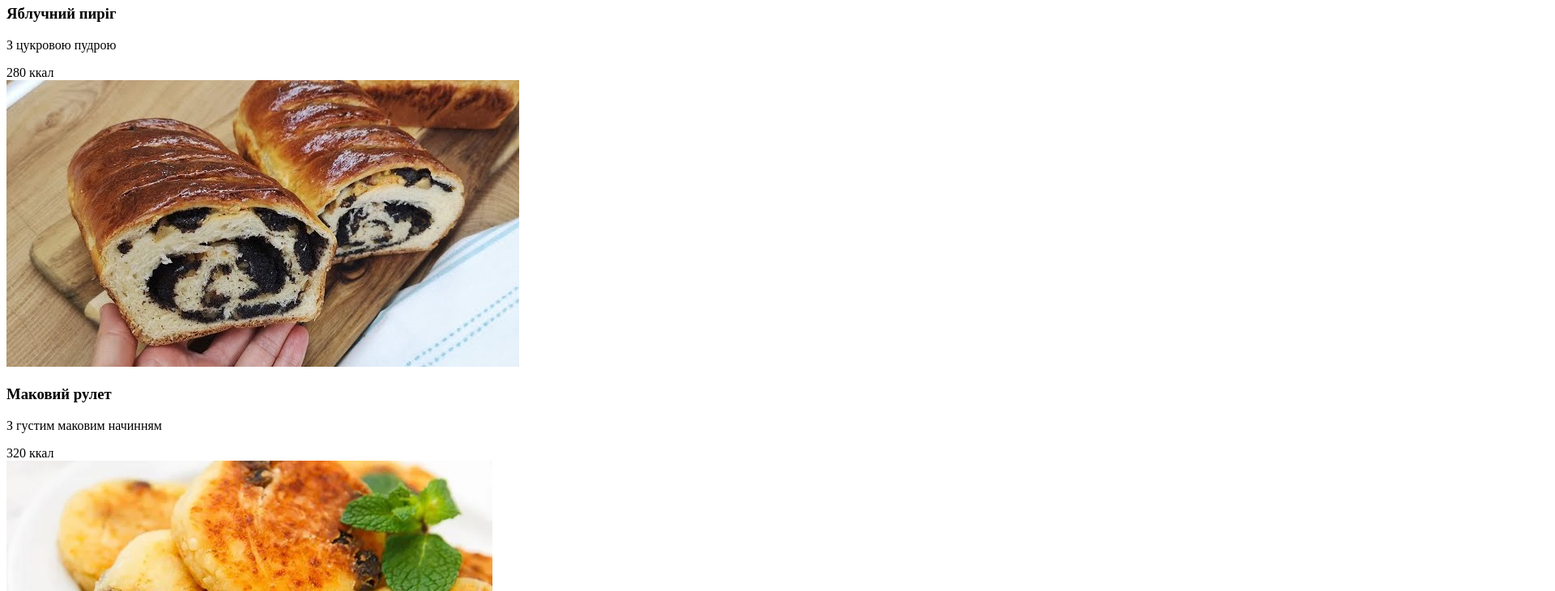
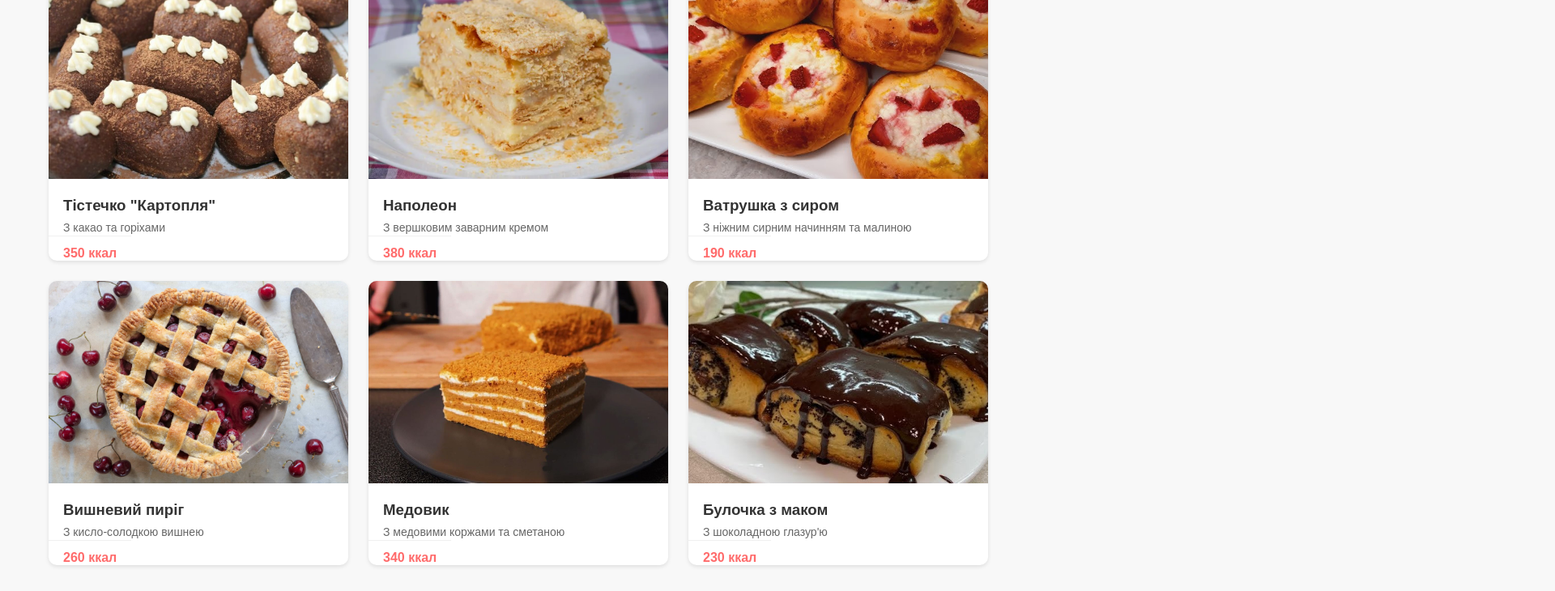
Before and after one commit to vahnikartem/HTML, a plain HTML site: page index.html in a window 1280 px wide. Shown: the part 706-1436 px from the top of the page at 81% size, 1920 px wide, since content can reach past the window. Drawn offline with Linux system fonts and the light colour scheme.

Commit message:
Fix HTML structure and update stylesheet link

```diff
--- a/index.html
+++ b/index.html
@@ -4,7 +4,7 @@
     <meta charset="UTF-8">
     <meta name="viewport" content="width=device-width, initial-scale=1.0">
     <title>Кулінарна книга рецептів</title>
-    <link rel="stylesheet" href="css.css">
+    <link rel="stylesheet" href="index.css">
 </head>
 <body>
     <header>
```
